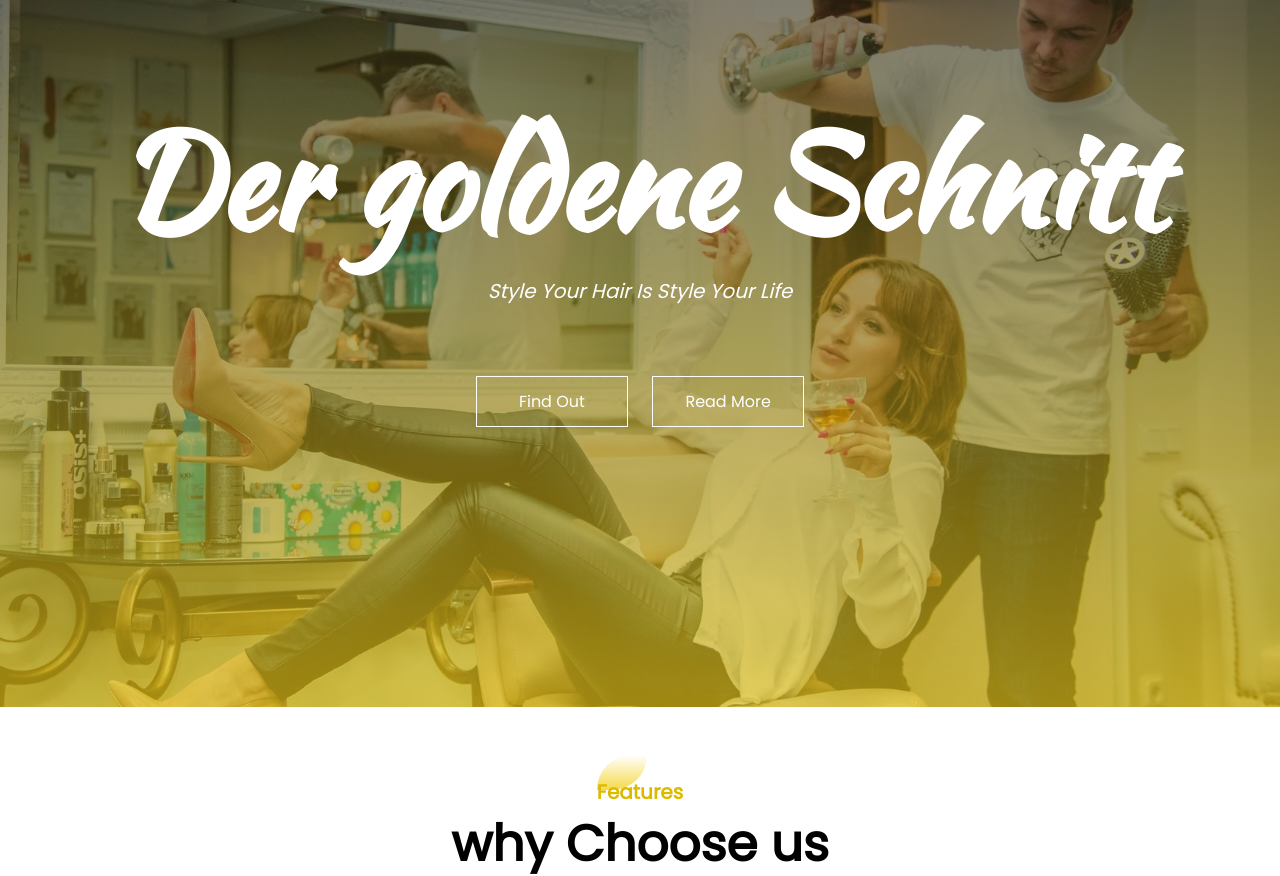
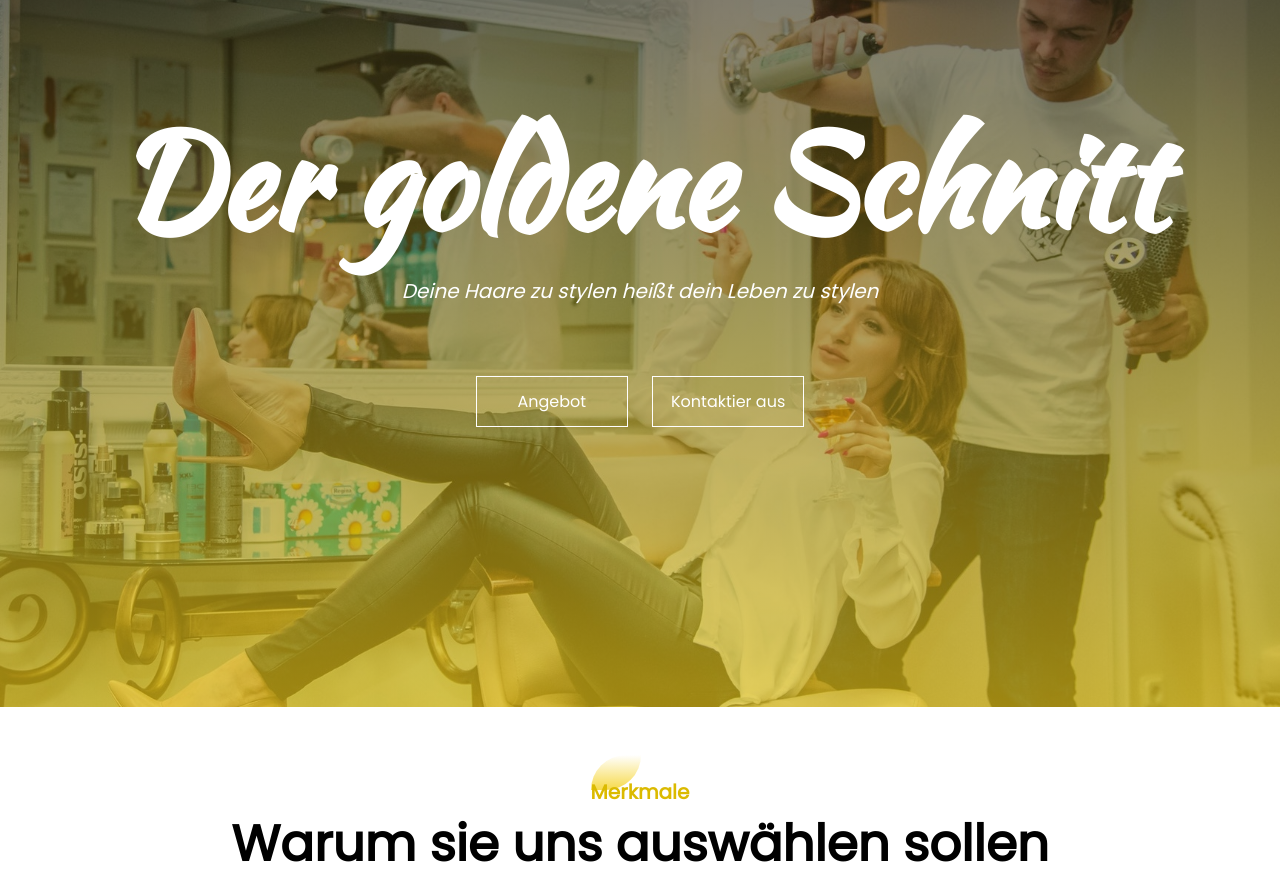
Before and after one commit to MartinMohammed/BarberWebsite, a plain HTML site: page index.html in a window 1280 px wide. Shown: the part 93-969 px from the top of the page. Drawn offline with Linux system fonts and the light colour scheme.

Commit message:
translate english to german

```diff
--- a/index.html
+++ b/index.html
@@ -34,10 +34,10 @@
       <img src="./public/Barber_Shop_img/logo.png" alt="" class="logo" />
       <div class="banner-text">
         <h1>Der goldene Schnitt</h1>
-        <p>Style Your Hair Is Style Your Life</p>
+        <p>Deine Haare zu stylen heißt dein Leben zu stylen</p>
         <div class="banner-btn">
-          <a href="#"><span></span>Find Out</a>
-          <a href="#"><span></span>Read More</a>
+          <a href="#service"><span></span>Angebot</a>
+          <a href="#footer"><span></span>Kontaktier aus</a>
         </div>
       </div>
     </section>
@@ -63,8 +63,8 @@
     <!-- ========================= FEATURES ========================== -->
     <section id="feature">
       <div class="title-text">
-        <p>Features</p>
-        <h1>why Choose us</h1>
+        <p>Merkmale</p>
+        <h1>Warum sie uns auswählen sollen</h1>
       </div>
       <div class="feature-box">
         <!-- LEFT SIDE OF FLEX BOX -->
@@ -123,7 +123,7 @@
     <section id="service">
       <div class="title-text">
         <p>Services</p>
-        <h1>why provide better</h1>
+        <h1>Wir machen es besser</h1>
       </div>
       <div class="service-box">
         <div class="single-service">
@@ -179,8 +179,8 @@
     <!-- ========================= TESTIMONIAL ========================== -->
     <section id="testimonial">
       <div class="title-text">
-        <p>Testimonial</p>
-        <h1>What Client Says</h1>
+        <p>Empfehlungen</p>
+        <h1>Was unsere Kunden sagen</h1>
       </div>
 
       <div class="testimonial-row">
```
